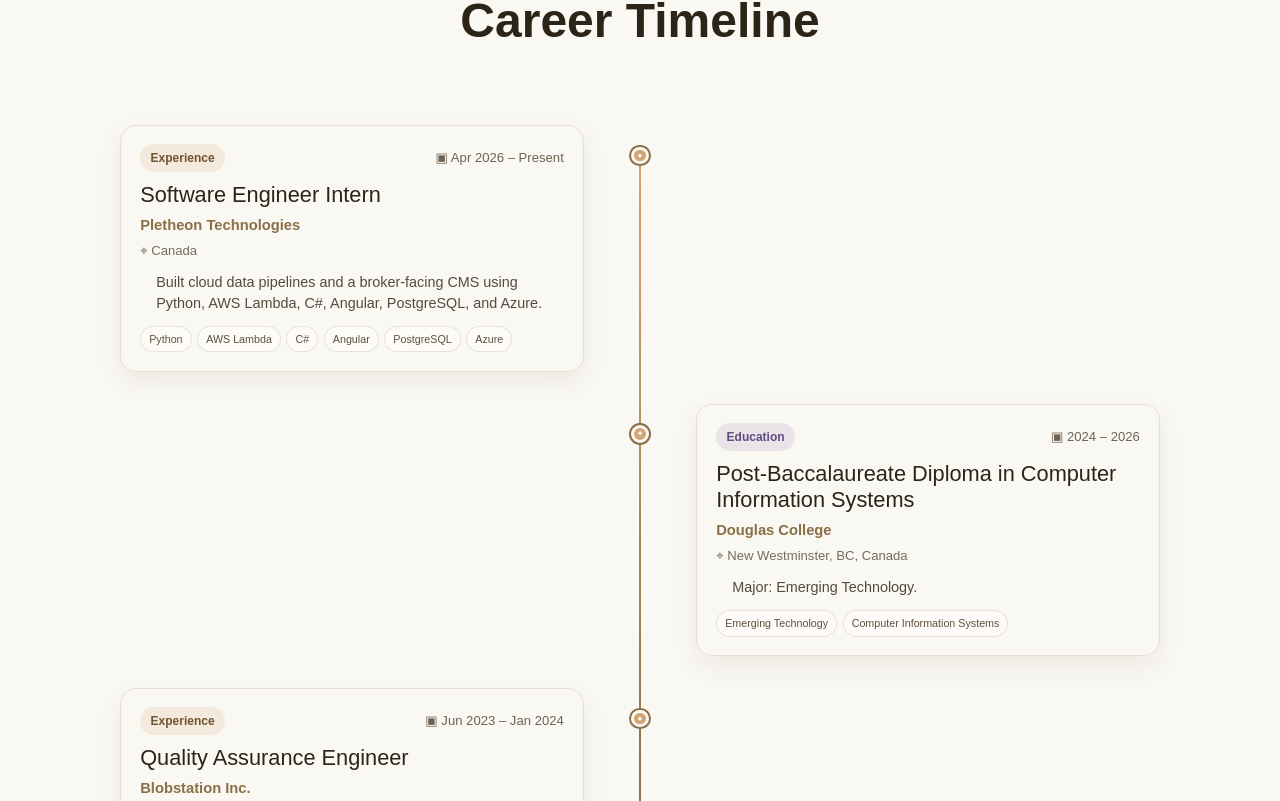
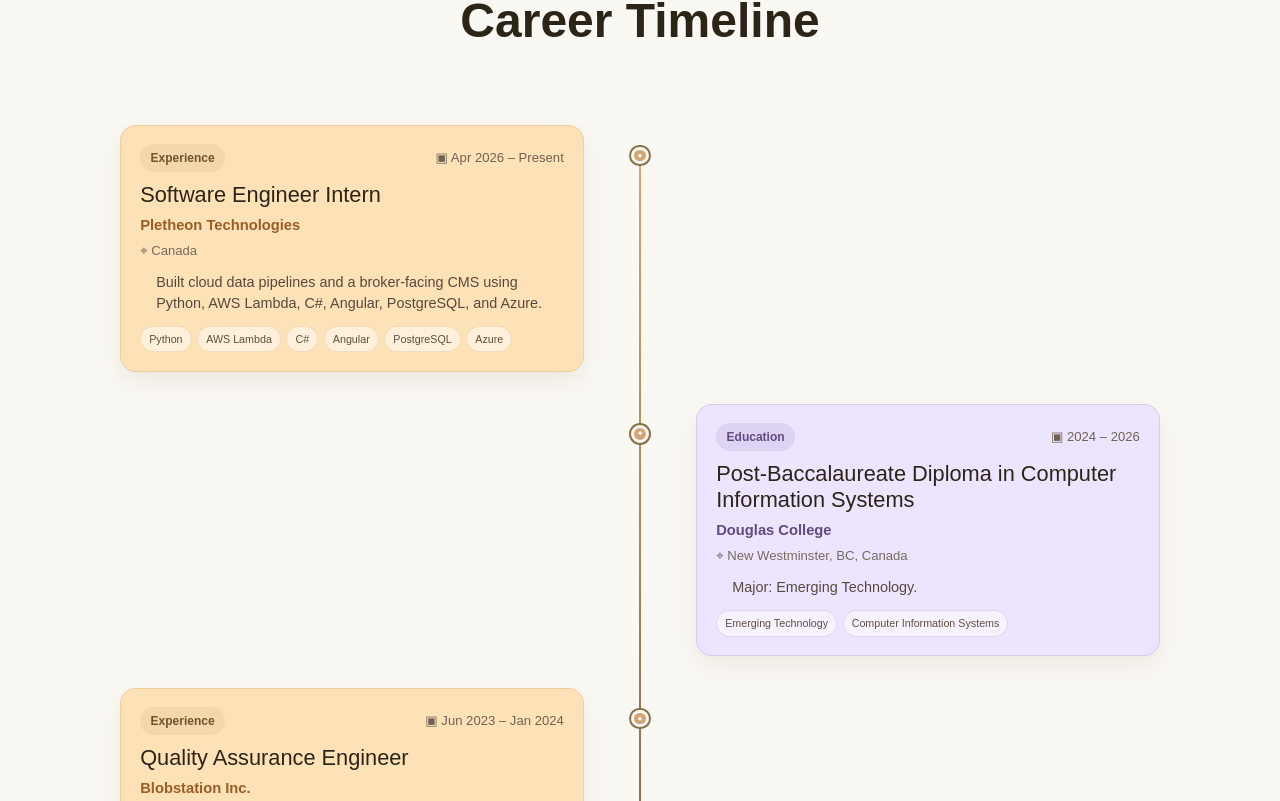
Before and after one commit to KhushiBhatt22/Khushi_portfolio, a React (Vite) app: page / in a window 1280 px wide. Shown: the part 1419-2220 px from the top of the page. Built offline with nearby package versions, Linux system fonts and the light colour scheme; a web font is replaced by a local one.

Commit message:
Update style in experience section

```diff
--- a/src/sections/Experience.jsx
+++ b/src/sections/Experience.jsx
@@ -27,15 +27,23 @@
 
 const Experience = () => (
   <section id="experience" className="flex-center section-padding xl:px-0">
-    <div className="w-full h-full md:px-20 px-5">
+    <div className="w-full h-full md:px-20 px-0">
       <TitleHeader title="Career Timeline" sub="My journey so far" />
       <div className="career-timeline mt-20">
         <div className="career-timeline-line" aria-hidden="true" />
         <div className="career-timeline-items">
           {timelineEntries.map((entry, index) => (
-            <article key={`${entry.title}-${entry.date}`} className={`career-timeline-item ${index % 2 ? "is-right" : "is-left"}`}>
+            <article
+            key={`${entry.title}-${entry.date}`}
+            className={`career-timeline-item ${index % 2 ? "is-right" : "is-left"}`}>
               <div className="career-timeline-marker" aria-hidden="true">{entry.type === "Education" ? "✦" : "●"}</div>
-              <div className="career-card">
+              <div
+                className={`career-card ${
+                  entry.type === "Education"
+                    ? "career-card-education"
+                    : "career-card-experience"
+                }`}
+              >
                 <div className="career-card-topline">
                   <span className={`career-type ${entry.type === "Education" ? "education" : ""}`}>{entry.type}</span>
                   <span className="career-date">▣ {entry.date}</span>
```
